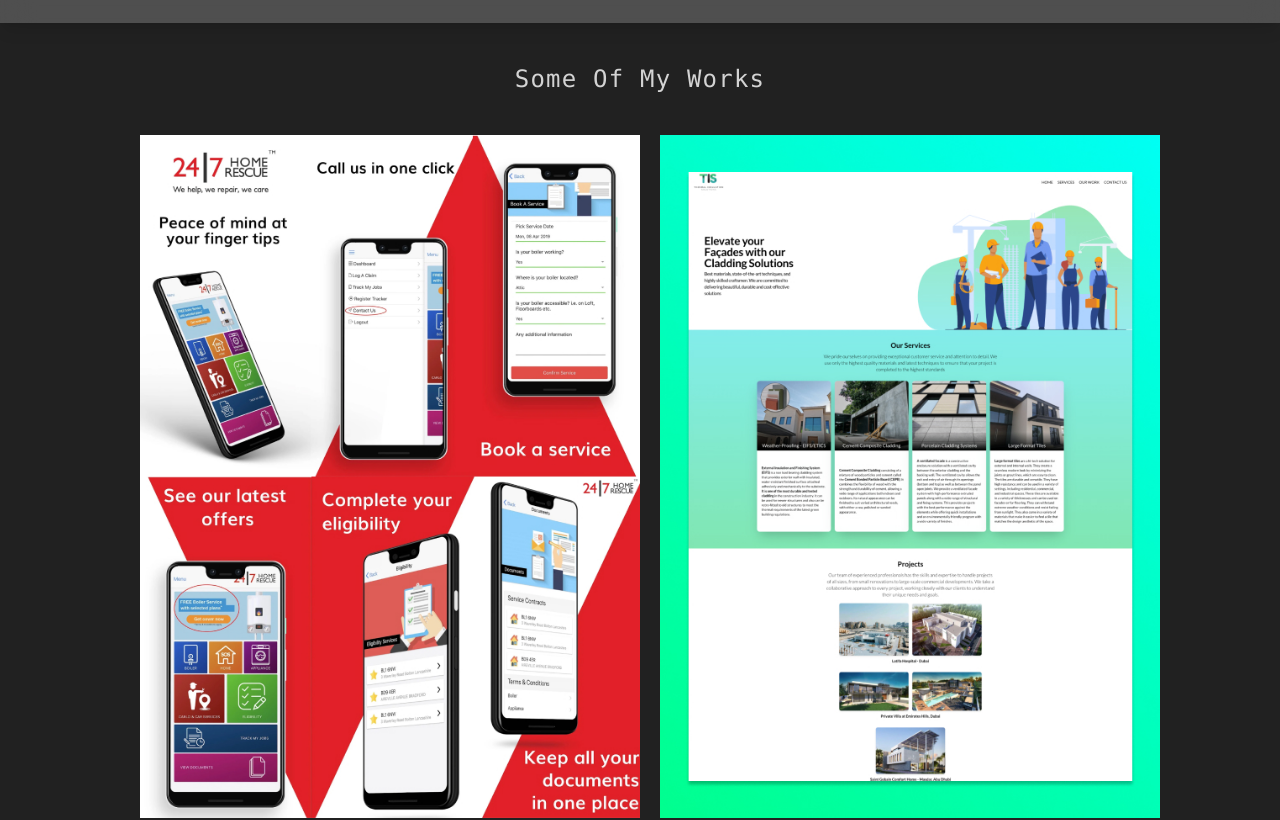
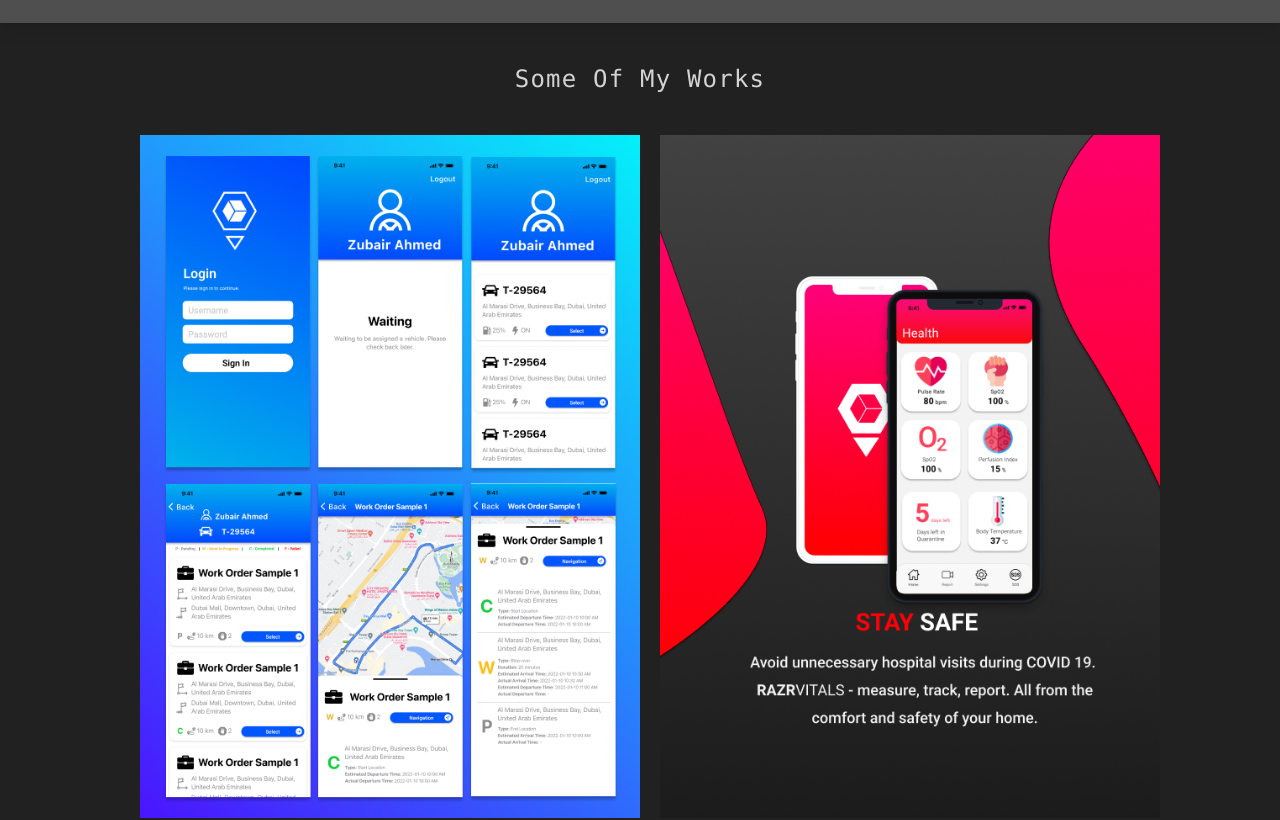
Before and after one commit to zubair1024/grizzlybit-dev, a Next.js app: page / in a window 1280 px wide. Shown: the part 2620-3440 px from the top of the page. Built offline with nearby package versions, Linux system fonts and the light colour scheme; grey boxes are pictures that could not be loaded.

Commit message:
adding razrlibre portfolio card

```diff
--- a/data/portfolio.ts
+++ b/data/portfolio.ts
@@ -1,4 +1,14 @@
 const portfolio = [
+  {
+    img: '/portfolio/razrtrack-mobile.jpg',
+    desc: 'A mobile application for remotely tracking telemetry data for vehicle and drivers',
+    title: 'RAZRTRACK Mobile',
+  },
+  {
+    img: '/portfolio/razrlibre.jpg',
+    desc: 'A remote health monitoring application for covid patients',
+    title: 'RAZRLIBRE Mobile',
+  },
   {
     img: '/portfolio/my247.jpg',
     desc: 'An App for the 4th Larger Boiler Service Company in the UK',
@@ -9,11 +19,6 @@
     desc: 'A website for the Thermal Insulation solution company in Dubai',
     title: 'TIS',
   },
-  {
-    img: '/portfolio/razrtrack-mobile.jpg',
-    desc: 'A mobile application for remotely tracking telemetry data for vehicle and drivers',
-    title: 'RAZRTRACK Mobile',
-  },
 ];
 
 export default portfolio;
```
Also changed, not shown: public/portfolio/razrlibre.jpg (added).
